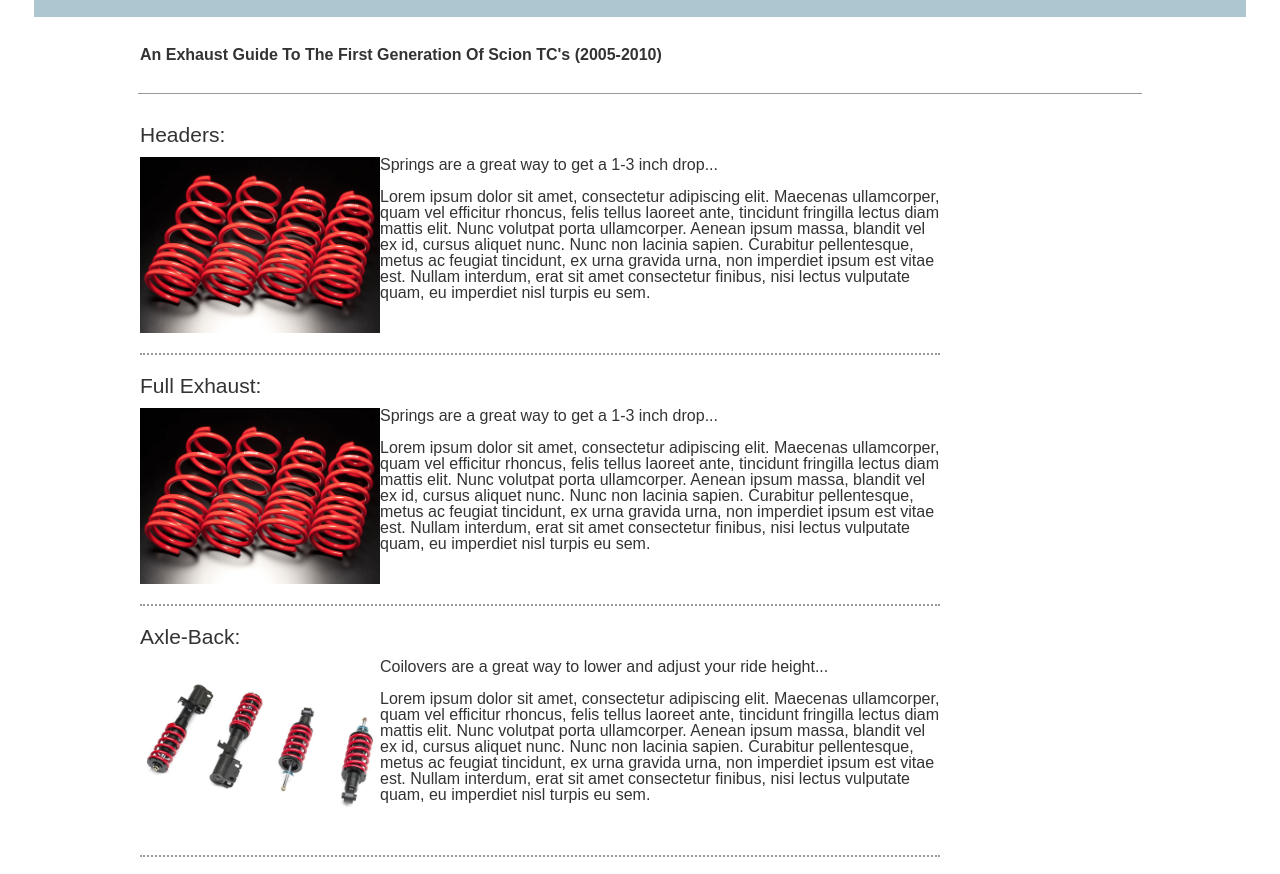
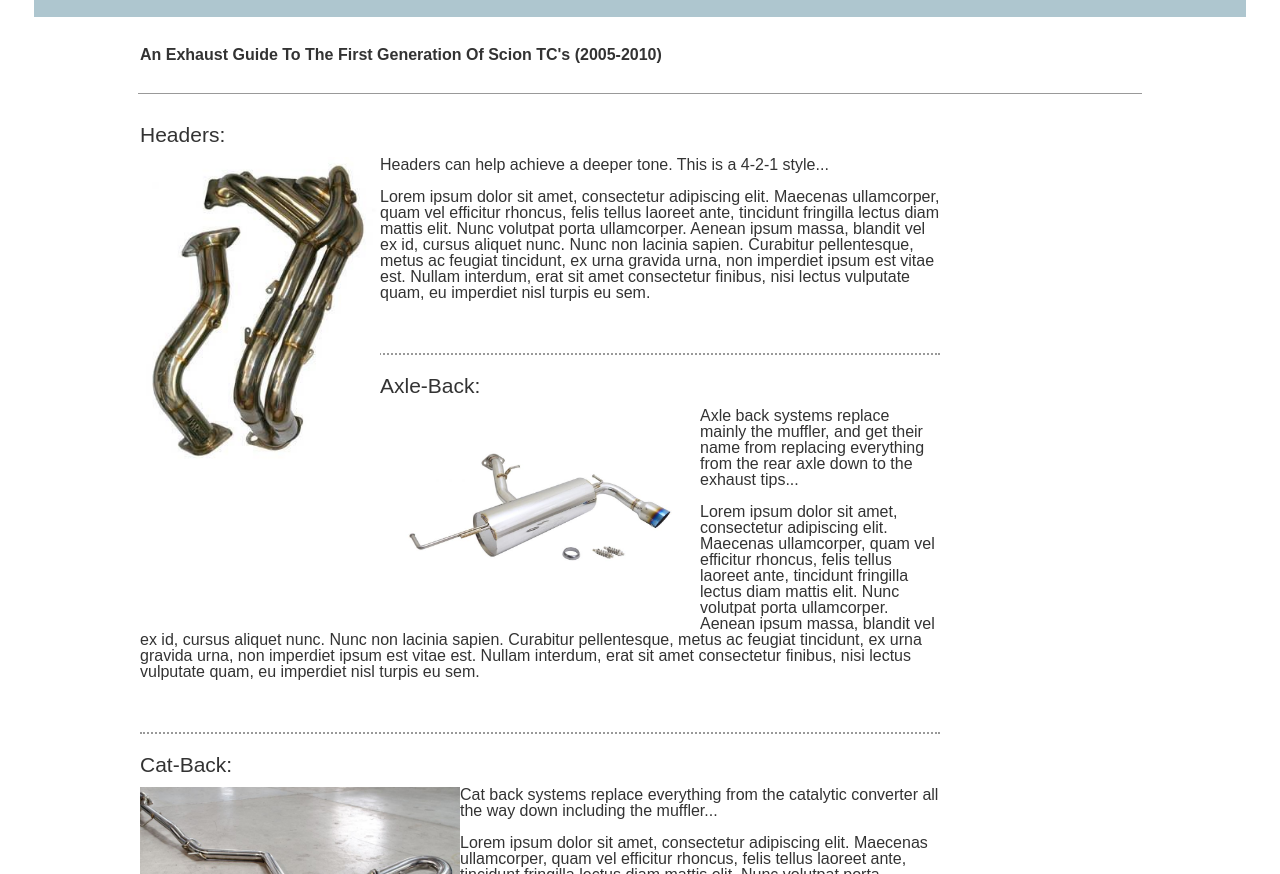
Before and after one commit to db488/IS117Final, a plain HTML site: page Pages/exhaust.html in a window 1280 px wide. Shown: the part 63-937 px from the top of the page. Drawn offline with Linux system fonts and the light colour scheme.

Commit message:
images added, and exhaust page written

```diff
--- a/Pages/exhaust.html
+++ b/Pages/exhaust.html
@@ -33,8 +33,8 @@
 				<h2>Headers:</h2>
 
 
-				<img src="../Images/springs.png" height="30%" width="30%" style="float: left"  alt="Lowering Springs, Espelir">
-				<p>Springs are a great way to get a 1-3 inch drop...</p>
+				<img src="../Images/headers.jpg" height="30%" width="30%" style="float: left"  alt="Scion tC Exhaust Headers">
+				<p>Headers can help achieve a deeper tone.  This is a 4-2-1 style...</p>
 				<br>
 				<p>Lorem ipsum dolor sit amet, consectetur adipiscing elit. Maecenas ullamcorper,
 					quam vel efficitur rhoncus, felis tellus laoreet ante, tincidunt fringilla
@@ -46,31 +46,15 @@
 			</div>
 		</article>
 
-		<article>
-			<div>
-				<h2>Full Exhaust:</h2>
-
-
-				<img src="../Images/springs.png" height="30%" width="30%" style="float: left"  alt="Lowering Springs, Espelir">
-				<p>Springs are a great way to get a 1-3 inch drop...</p>
-				<br>
-				<p>Lorem ipsum dolor sit amet, consectetur adipiscing elit. Maecenas ullamcorper,
-					quam vel efficitur rhoncus, felis tellus laoreet ante, tincidunt fringilla
-					lectus diam mattis elit. Nunc volutpat porta ullamcorper. Aenean ipsum massa,
-					blandit vel ex id, cursus aliquet nunc. Nunc non lacinia sapien. Curabitur pellentesque, metus ac feugiat tincidunt, ex urna gravida urna,
-					non imperdiet ipsum est vitae est. Nullam interdum, erat sit amet consectetur
-					finibus, nisi lectus vulputate quam, eu imperdiet nisl turpis eu sem.</p><br>
-				<br>
-			</div>
-		</article>
 
 		<article>
 			<div>
 				<h2>Axle-Back:</h2>
 
 
-				<img src="../Images/coils.jpg" height="30%" width="30%" style="float: left"  alt="Raceland Coilovers">
-				<p>Coilovers are a great way to lower and adjust your ride height...</p>
+				<img src="../Images/axleback.jpg" height="40%" width="40%" style="float: left"  alt="Scion tC Axleback Exhaust System">
+				<p>Axle back systems replace mainly the muffler, and get their name from replacing everything from
+				the rear axle down to the exhaust tips...</p>
 				<br>
 				<p>Lorem ipsum dolor sit amet, consectetur adipiscing elit. Maecenas ullamcorper,
 					quam vel efficitur rhoncus, felis tellus laoreet ante, tincidunt fringilla
@@ -87,8 +71,8 @@
 				<h2>Cat-Back:</h2>
 
 
-				<img src="../Images/airsus.jpg" height="30%" width="30%" style="float: left"  alt="X2 Industries Air Suspension">
-				<p>Air suspension is great but expensive...</p>
+				<img src="../Images/catback.jpg" height="40%" width="40%" style="float: left"  alt="Scion tC Cat-Back Exhaust">
+				<p>Cat back systems replace everything from the catalytic converter all the way down including the muffler...</p>
 				<br>
 				<p>Lorem ipsum dolor sit amet, consectetur adipiscing elit. Maecenas ullamcorper,
 					quam vel efficitur rhoncus, felis tellus laoreet ante, tincidunt fringilla
```
Also changed, not shown: Images/axleback.jpg (added), Images/catback.jpg (added), Images/headers.jpg (added).
